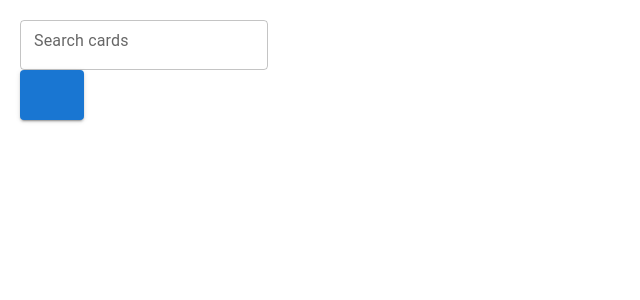
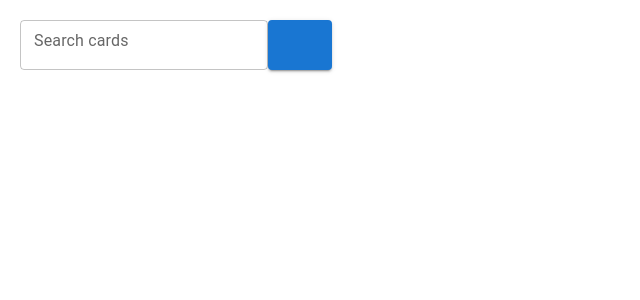
Before and after one commit to BenjaminSiri/mtg_app, a React (Create React App) app: page / in a window 1280 px wide. Shown: the top 300 px of the page, without its empty margins (0-640 px from the left). Built offline with nearby package versions, Linux system fonts and the light colour scheme; some icons are missing.

Commit message:
basic dynamic css

```diff
--- a/src/Pages/home.tsx
+++ b/src/Pages/home.tsx
@@ -10,16 +10,20 @@ const StyledDiv = styled.div`
     color: #333;
     display: flex;
     flex-direction: row;
+    flex-wrap: wrap;
 `;
 
 const SearchContainer = styled.div`
-
+    flex: 1;
+    min-width: 400px;
 `
 
 const ImageContainer = styled.div`
     width: 100%;
     display: flex;
     justify-content: center;
+    flex: 2;
+    min-width: 500px;
 `;
 
 const StyledCard = styled(Card)`
```
